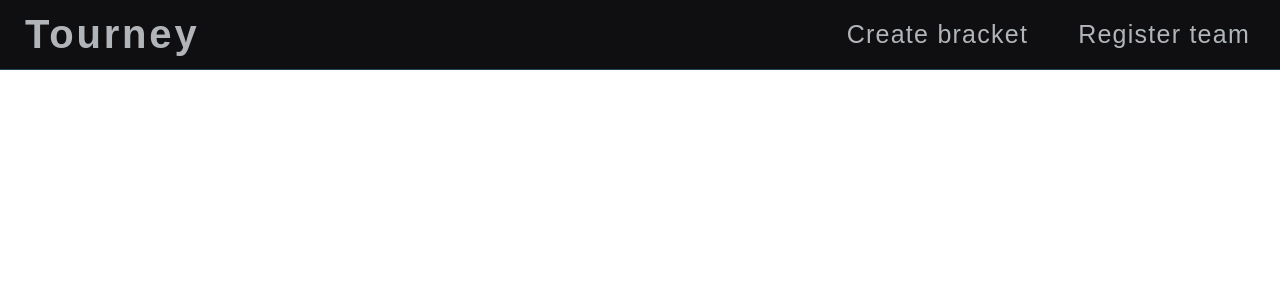
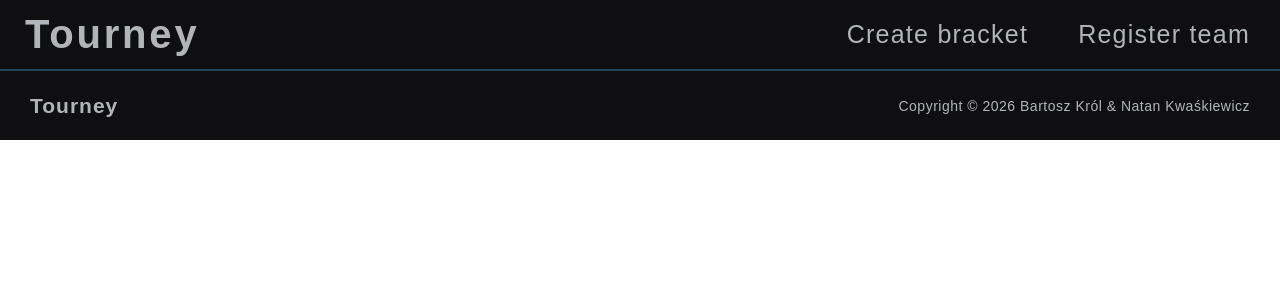
Before and after one commit to NatanKwaskiewicz/Generator_drabinek_turniejowych, a React (Vite) app: page /bracketGenerator in a window 1280 px wide. Shown: the top 300 px of the page. Built offline with nearby package versions, Linux system fonts and the light colour scheme.

Commit message:
add footer component

```diff
--- a/src/frontend/App.tsx
+++ b/src/frontend/App.tsx
@@ -1,6 +1,7 @@
 import { Routes, Route } from 'react-router'
-import NavBar from './components/NavBar/NavBar.tsx'
+import NavBar from './components/NavBar'
 import Home from './components/Home'
+import Footer from './components/Footer'
 
 function App() {
     return (
@@ -9,6 +10,7 @@ function App() {
             <Routes>
                 <Route index element={<Home />} />
             </Routes>
+            <Footer />
         </>
     )
 }
--- /dev/null
+++ b/src/frontend/components/Footer/Footer.module.scss
@@ -0,0 +1,26 @@
+@use 'sass:color';
+$black: #0f0f11;
+$blue: #4fc3f7;
+$white: #e8edf2;
+$grey: #2a2d35;
+
+.Footer {
+    background-color: $black;
+    border-top: 1px solid rgba($blue, 0.3);
+    height: 7rem;
+    color: rgba($white, 0.75);
+    display: flex;
+    justify-content: space-between;
+    padding-inline: 3rem;
+    align-items: center;
+    gap: 2rem;
+    font-size: 1.4rem;
+    letter-spacing: 0.05rem;
+
+    &Title {
+        letter-spacing: 0.1rem;
+    }
+    &Copy {
+        text-align: center;
+    }
+}
--- /dev/null
+++ b/src/frontend/components/Footer/Footer.tsx
@@ -0,0 +1,17 @@
+import styles from './Footer.module.scss'
+
+const Footer = () => {
+    return (
+        <>
+            <footer className={styles.Footer}>
+                <h2 className={styles.FooterTitle}>Tourney</h2>
+                <p className={styles.FooterCopy}>
+                    Copyright &copy; {new Date().getFullYear()} Bartosz Król &
+                    Natan Kwaśkiewicz
+                </p>
+            </footer>
+        </>
+    )
+}
+
+export default Footer
--- /dev/null
+++ b/src/frontend/components/Footer/index.ts
@@ -0,0 +1 @@
+export { default } from './Footer.tsx'
```
